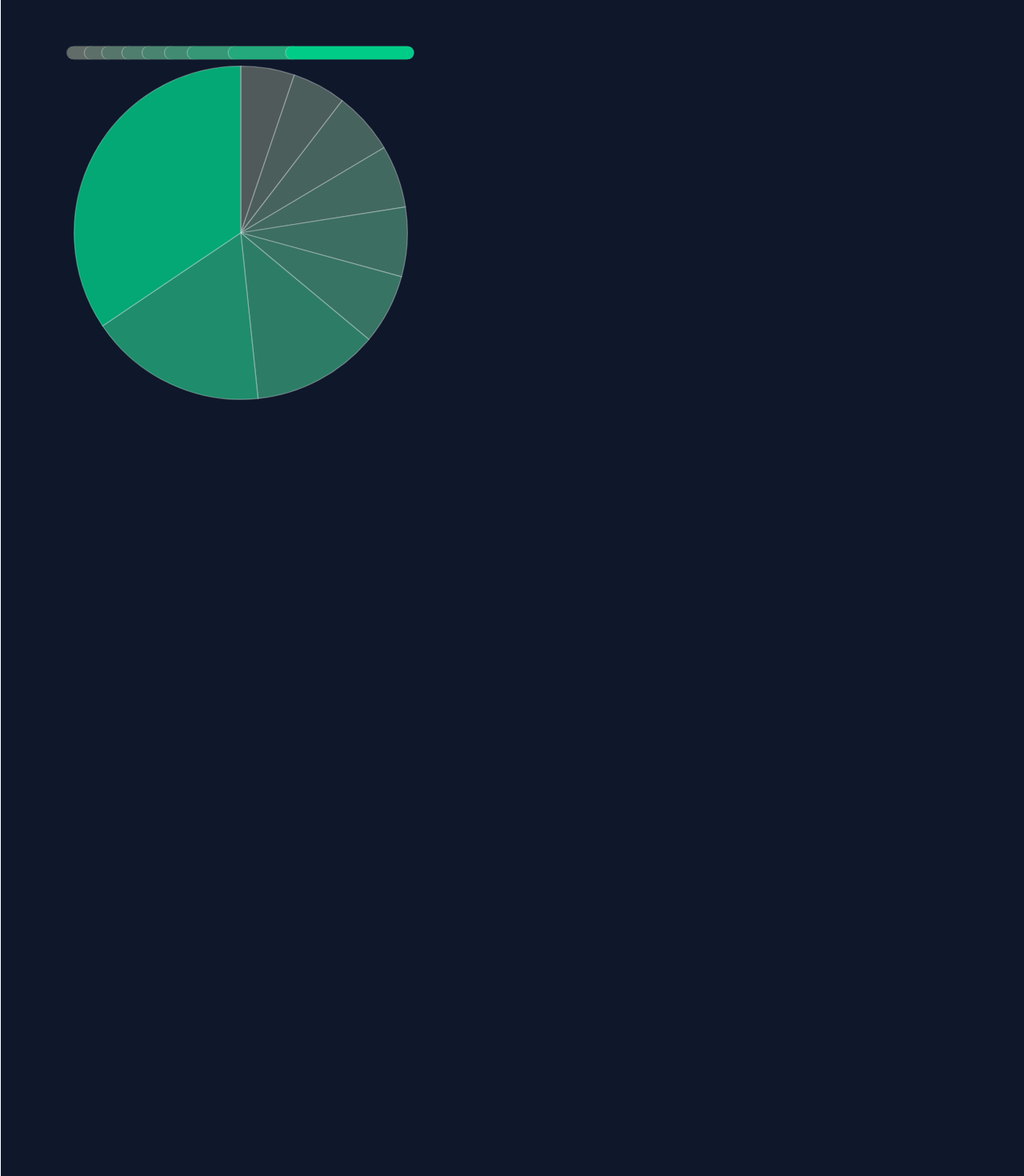
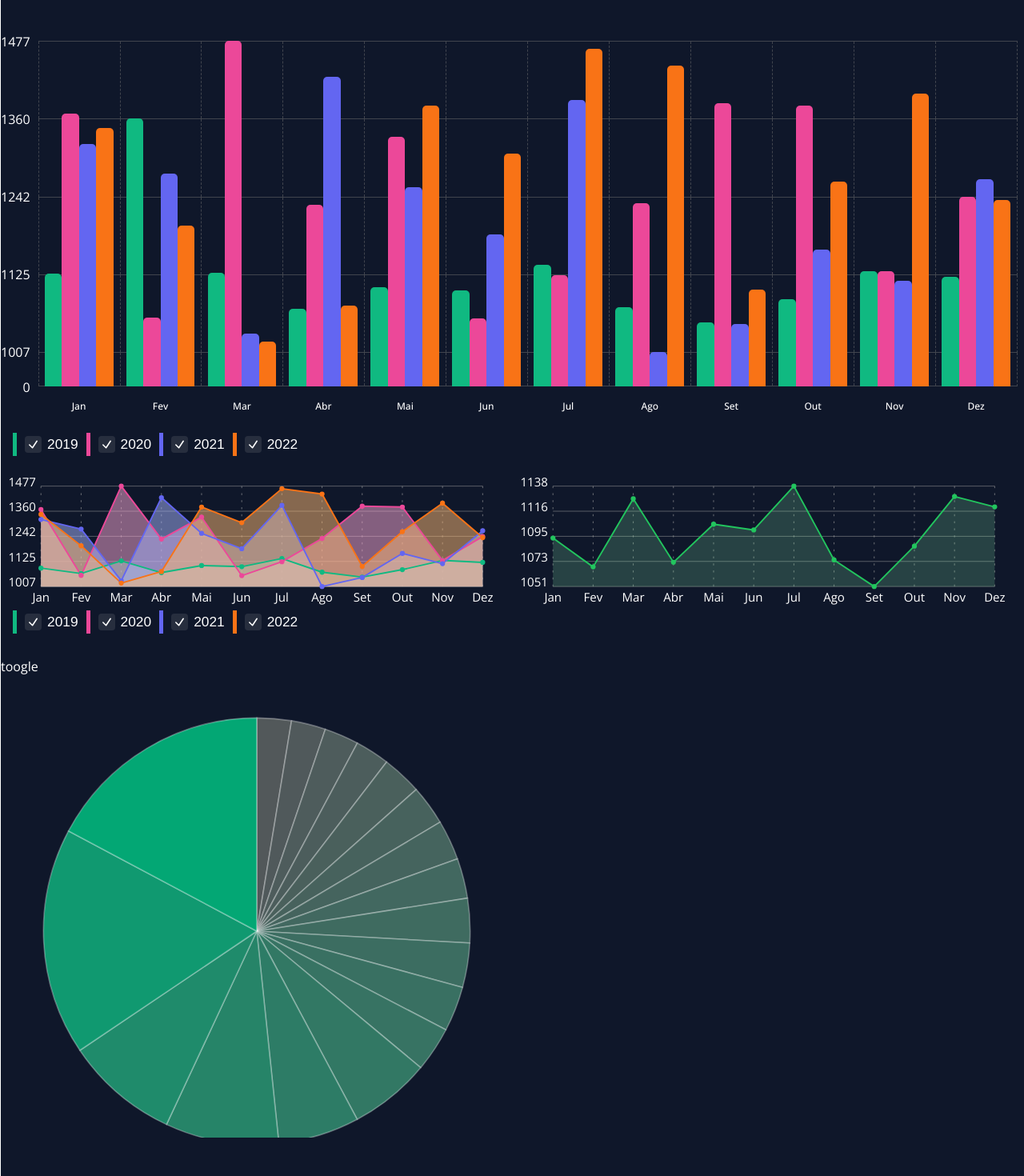
Before and after one commit to felipedossantosoliveira/charts-library, a Vue app: page / in a window 1280 px wide. Shown: the part 80-1550 px from the top of the page at 80% size. Built offline with nearby package versions, Linux system fonts and the light colour scheme.

Commit message:
wip: pie chart

```diff
--- a/src/App.vue
+++ b/src/App.vue
@@ -19,46 +19,56 @@ const backgroundColor = computed(() => {
 <template>
   <div class="body" :style="{ '--color': backgroundColor }">
     <button class="button" @click="switchTheme()">toggle</button>
-<!--    <BarsChartExample />-->
-<!--    <div-->
-<!--      style="-->
-<!--         {-->
-<!--          display: grid;-->
-<!--          grid-template-columns: repeat(2, 1fr);-->
-<!--        }-->
-<!--      "-->
-<!--    >-->
-<!--      <div :style="{-->
-<!--        display: 'flex',-->
-<!--      }">-->
-<!--      <div-->
-<!--        :style="{-->
-<!--          width: '50%',-->
-<!--          height: '100%',-->
-<!--          justifyContent: 'center',-->
-<!--          alignItems: 'center',-->
-<!--        }"-->
-<!--      >-->
-<!--        <MultiLineChartExample />-->
-<!--      </div>-->
-<!--      <div-->
-<!--        :style="{-->
-<!--          width: '50%',-->
-<!--          height: '100%',-->
-<!--          justifyContent: 'center',-->
-<!--          alignItems: 'center',-->
-<!--        }"-->
-<!--      >-->
-<!--        <LineChartExample />-->
-<!--      </div>-->
-<!--      </div>-->
-<!--    </div>-->
-    <div style="width: 500px; height: 500px; margin-left: 50px">
+    <BarsChartExample />
+    <div
+      style="
+         {
+          display: grid;
+          grid-template-columns: repeat(2, 1fr);
+        }
+      "
+    >
+      <div :style="{
+        display: 'flex',
+      }">
+      <div
+        :style="{
+          width: '50%',
+          height: '100%',
+          justifyContent: 'center',
+          alignItems: 'center',
+        }"
+      >
+        <MultiLineChartExample />
+      </div>
+      <div
+        :style="{
+          width: '50%',
+          height: '100%',
+          justifyContent: 'center',
+          alignItems: 'center',
+        }"
+      >
+        <LineChartExample />
+      </div>
+      </div>
+      <div class="pie">
     <PieChartExample />
+      </div>
+      <div>
+
+      </div>
     </div>
   </div>
 </template>
 <style>
+.pie {
+  margin-top: 30px;
+  width: 50%;
+  height: 100%;
+  max-height: 600px;
+  overflow: auto;
+}
 .button {
   margin-bottom: 100px;
   border: 0;
--- a/src/components/PieChart.vue
+++ b/src/components/PieChart.vue
@@ -8,142 +8,7 @@ const props = defineProps({
   },
 });
 
-const colors = computed(() => {
-  return [
-    // {
-    //   op200: "#e2e8f0",
-    //   op300: "#cbd5e1",
-    //   op500: "#64748b",
-    //   op800: "#1e3d3b",
-    // },
-    // {
-    //   op200: "#e5e7eb",
-    //   op300: "#d1d5db",
-    //   op500: "#6b7280",
-    //   op800: "#1f2937",
-    // },
-    // {
-    //   op200: "#e4e4e7",
-    //   op300: "#d4d4d8",
-    //   op500: "#717179",
-    //   op800: "#27272a",
-    // },
-    // {
-    //   op200: "#e5e5e5",
-    //   op300: "#d4d4d4",
-    //   op500: "#737373",
-    //   op800: "#262626",
-    // },
-    // {
-    //   op200: "#e7e5e4",
-    //   op300: "#d6d3d1",
-    //   op500: "#78716c",
-    //   op800: "#292524",
-    // },
-    {
-      op200: "#bfdbff",
-      op300: "#93c5fd",
-      op500: "#3b82f6",
-      op800: "#1e40af",
-    },
-    {
-      op200: "#c7d2fe",
-      op300: "#a5b4fc",
-      op500: "#6366f1",
-      op800: "#3730a3",
-    },
-    {
-      op200: "#ddd6fe",
-      op300: "#c4b5fd",
-      op500: "#8b5cf6",
-      op800: "#5b21b6",
-    },
-    {
-      op200: "#e9d5ff",
-      op300: "#d8b4fe",
-      op500: "#a855f7",
-      op800: "#6b21a8",
-    },
-    {
-      op200: "#f5d0fe",
-      op300: "#f0abfc",
-      op500: "#d946ef",
-      op800: "#86198f",
-    },
-    {
-      op200: "#fbcfe8",
-      op300: "#f9a8d4",
-      op500: "#ec4899",
-      op800: "#9d174d",
-    },
-    {
-      op200: "#fecdd3",
-      op300: "#fda4af",
-      op500: "#f43f5e",
-      op800: "#9f1239",
-    },
-    {
-      op200: "#fecaca",
-      op300: "#fca5a5",
-      op500: "#ef4444",
-      op800: "#991b1b",
-    },
-    {
-      op200: "#fed7aa",
-      op300: "#fdba74",
-      op500: "#f97316",
-      op800: "#9a3412",
-    },
-    {
-      op200: "#fde68a",
-      op300: "#fcd34d",
-      op500: "#f59e0b",
-      op800: "#92400e",
-    },
-    {
-      op200: "#fef08a",
-      op300: "#fde047",
-      op500: "#e6b308",
-      op800: "#854d0e",
-    },
-    {
-      op200: "#d9f99d",
-      op300: "#bee264",
-      op500: "#84cc16",
-      op800: "#3f6212",
-    },
-    {
-      op200: "#bbf7d0",
-      op300: "#86efac",
-      op500: "#22c55e",
-      op800: "#166534",
-    },
-    {
-      op200: "#a7f3d0",
-      op300: "#6ee7b7",
-      op500: "#10b981",
-      op800: "#065f46",
-    },
-    {
-      op200: "#99f6e4",
-      op300: "#5eead4",
-      op500: "#14b8a6",
-      op800: "#115e59",
-    },
-    {
-      op200: "#a5f3fc",
-      op300: "#67e8f9",
-      op500: "#06b6d4",
-      op800: "#155e75",
-    },
-    {
-      op200: "#bae6fd",
-      op300: "#7dd3fc",
-      op500: "#0ea5e9",
-      op800: "#075985",
-    },
-  ];
-});
+const showPie = ref(true);
 
 const values = reactive({
   data: [],
@@ -165,15 +30,14 @@ const color = computed(() => {
     accumulator += item.value;
   });
   return values.data.map((item) => {
-    let hsl = (100 * item.value) / accumulator
-    accumulated += hsl
+    let hsl = (100 * item.value) / accumulator;
+    accumulated += hsl;
     return {
-      opacityTotal: 'hsla(160,'+accumulated.toFixed(0)+'%,40%,1)',
-      opacity80: 'hsla(160,'+accumulated.toFixed(0)+'%,40%,0.8)'
-    }
+      opacityTotal: "hsla(160," + accumulated.toFixed(0) + "%,40%,1)",
+      opacity80: "hsla(160," + accumulated.toFixed(0) + "%,40%,0.8)",
+    };
   });
 });
-
 
 const linePositions = computed(() => {
   let accumulator = 0;
@@ -182,10 +46,14 @@ const linePositions = computed(() => {
     accumulator += item.value;
   });
   return values.data.map((item) => {
-    let percent = (100 * item.value) / accumulator
-    let underPercent = accumulatedPercent
-    accumulatedPercent += percent
-    return {x1: (underPercent * 5) + 50,x2: (accumulatedPercent * 5) + 50, y: 30}
+    let percent = (100 * item.value) / accumulator;
+    let underPercent = accumulatedPercent;
+    accumulatedPercent += percent;
+    return {
+      x1: underPercent * 5 + 50,
+      x2: accumulatedPercent * 5 + 50,
+      y: 10,
+    };
   });
 });
 
@@ -253,6 +121,26 @@ const positions = computed(() => {
   });
 });
 
+const percents = computed(() => {
+  let percents = [];
+  let accumulator = 0;
+  values.data.forEach((item) => {
+    accumulator += item.value;
+  });
+  values.data.forEach((item) => {
+    percents.push(((item.value * 100) / accumulator).toFixed(2));
+  });
+  return percents.reverse();
+});
+
+const invertedValues = computed(() => {
+  return values.data.slice().reverse();
+});
+
+const invertedColors = computed(() => {
+  return color.value.slice().reverse();
+});
+
 const paths = computed(() => {
   let percents = [];
   let accumulator = 0;
@@ -278,14 +166,69 @@ const paths = computed(() => {
     }
   });
 });
+
 </script>
 <template>
-  <svg viewBox="0 0 600 600" xmlns="http://www.w3.org/2000/svg">
+  <div @click="showPie = !showPie" style="color: white">toogle</div>
+  <div class="container">
+    <svg v-if="showPie === false" viewBox="0 0 600 20">
+      <g v-for="(line, index) in linePositions" :key="index">
+        <line
+          :x1="line.x1"
+          :x2="line.x2"
+          :y1="line.y"
+          :y2="line.y"
+          transform="translate(-1.5 0)"
+          stroke-width="20"
+          stroke-linecap="round"
+          stroke="#ffffff50"
+        />
+        <line
+          :x1="line.x1"
+          :x2="line.x2"
+          :y1="line.y"
+          :y2="line.y"
+          stroke-width="20"
+          stroke-linecap="round"
+          :stroke="color[index].opacityTotal"
+        />
+      </g>
+    </svg>
+    <div class="table-container">
+      <table v-if="showPie === false" class="table">
+        <tr>
+          <th class="key">CHAVE</th>
+          <th class="value">VALOR</th>
+        </tr>
+        <tr v-for="(value, index) in invertedValues" :key="index">
+          <td class="key">
+            <svg width="5px" height="5px" viewBox="0 0 10 10">
+              <rect
+                width="100%"
+                height="100%"
+                :fill="invertedColors[index].opacityTotal"
+              />
+            </svg>
+            <span style="margin-left: 20px">{{ value.key }}</span>
+          </td>
+          <td class="value">
+            {{ value.value
+            }}<span
+              style="margin-left: 10px; color: #737373; font-weight: normal"
+              >({{ percents[index] }}%)</span
+            >
+          </td>
+        </tr>
+      </table>
+    </div>
+
+    <svg
+      v-if="showPie"
+      viewBox="0 0 600 600"
+      xmlns="http://www.w3.org/2000/svg"
+    >
       <!-- <rect width="100%" height="100%" /> -->
-    <g v-for="(line, index) in linePositions" :key="index">
-      <line :x1="line.x1" :x2="line.x2" :y1="line.y" :y2="line.y" transform="translate(-1.5 0)" stroke-width="20" stroke-linecap="round" stroke="#ffffff50"/>
-      <line :x1="line.x1" :x2="line.x2" :y1="line.y" :y2="line.y" stroke-width="20" stroke-linecap="round" :stroke="color[index].opacityTotal"/>
-    </g>
+
       <!-- <circle cx="50" cy="30" r="10" :fill="color[0]" /> -->
       <!-- <path d="M 50 20 C 35 20 35 40 50 40 Z" stroke-width="0" :fill="color[0]" /> -->
       <g
@@ -293,7 +236,11 @@ const paths = computed(() => {
         :key="index"
         :transform="`rotate(270 300 300)`"
       >
+        <transition
+
+        >
         <path
+          id="path"
           :d="value"
           stroke="#ffffff50"
           :fill="color[index].opacity80"
@@ -316,7 +263,80 @@ const paths = computed(() => {
               : '',
           ]"
 />
+        </transition>
       </g>
     </svg>
+  </div>
 </template>
-<style scoped></style>
+<style scoped>
+.container {
+  //background-color: red;
+}
+
+@keyframes animarPath {
+  0% {
+    stroke-dashoffset: 1000;
+    fill-opacity: 0;
+    width: 0;
+    //transform: translate(30px, 0)
+  }
+  100% {
+    stroke-dashoffset: 0;
+    fill-opacity: 100%;
+    width: 100%;
+    //transform: translate(0, 0)
+  }
+}
+
+#path {
+  stroke-dasharray: 1000;
+  stroke-dashoffset: 1000;
+  fill-opacity: 100%;
+  animation: animarPath 1s linear forwards;
+  animation-iteration-count: 1;
+}
+
+.table {
+  color: #e5e7eb;
+  margin-top: 20px;
+  width: 100%;
+  border-collapse: collapse;
+}
+
+.table-container {
+  padding-left: 20px;
+  padding-right: 20px;
+}
+
+.table,
+td {
+  padding-top: 8px;
+  padding-bottom: 8px;
+  border-bottom: 1px solid #73737335;
+  font-size: 10pt;
+}
+
+.table th {
+  padding-top: 8px;
+  padding-bottom: 8px;
+  color: #737373;
+  font-size: 8pt;
+  text-align: left;
+  border-bottom: 1px solid #73737335;
+  font-weight: bold;
+}
+
+.table .key {
+  text-align: left;
+}
+
+.table .value {
+  text-align: right;
+  font-weight: 600;
+}
+
+tr .key {
+  display: flex;
+  align-items: center;
+}
+</style>
--- a/src/examples/PieChartExample.vue
+++ b/src/examples/PieChartExample.vue
@@ -3,18 +3,35 @@ import { reactive } from "vue";
 import PieChart from "../components/PieChart.vue";
 
 const values = reactive([
-  { value: 1367, color: 'purple'},
-  { value: 1059 , color: 'green'},
-  { value: 7000 , color: 'brown'},
-  { value: 1229 , color: 'orange'},
-  { value: 2500 , color: 'blue'},
-  { value: 1058 , color: 'yellow'},
-  { value: 3500 , color: 'red'},
-  { value: 1232 , color: 'pink'},
-  { value: 1383 , color: 'gray'},
+  { value: 1367, key: 'purple'},
+  { value: 1059 , key: 'green'},
+  { value: 7000 , key: 'brown'},
+  { value: 1229 , key: 'orange'},
+  { value: 2500 , key: 'blue'},
+  { value: 1058 , key: 'yellow'},
+  { value: 3500 , key: 'red'},
+  { value: 1232 , key: 'pink'},
+  { value: 1383 , key: 'gray'},
+  { value: 1367, key: 'purple'},
+  { value: 1059 , key: 'green'},
+  { value: 7000 , key: 'brown'},
+  { value: 1229 , key: 'orange'},
+  { value: 2500 , key: 'blue'},
+  { value: 1058 , key: 'yellow'},
+  { value: 3500 , key: 'red'},
+  { value: 1232 , key: 'pink'},
+  { value: 1383 , key: 'gray'},
 ]);
 
 </script>
 <template>
-  <PieChart :values="values"/>
+    <div class="container">
+      <PieChart :values="values"/>
+    </div>
 </template>
+<style scoped>
+.container {
+  //width: 300px;
+}
+
+</style>
```
Lines whose indentation alone changed are shown as unchanged.
